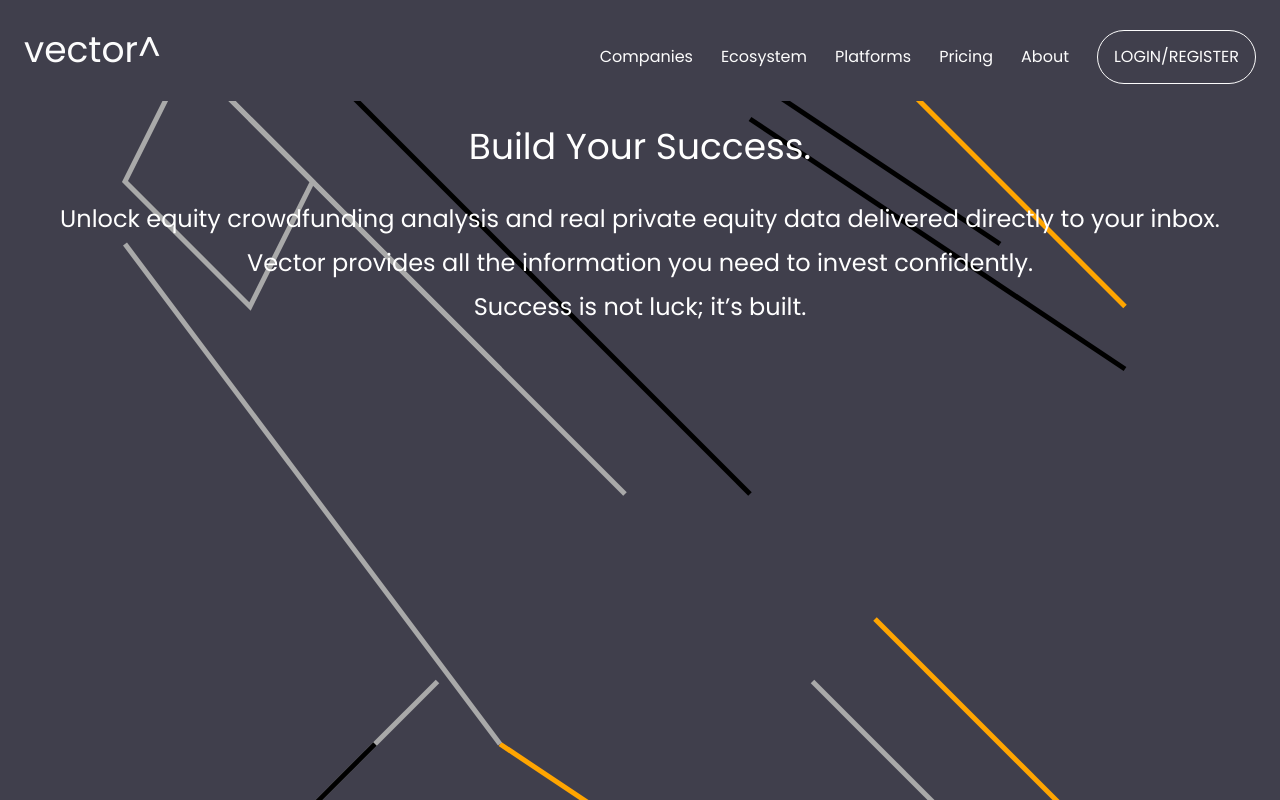
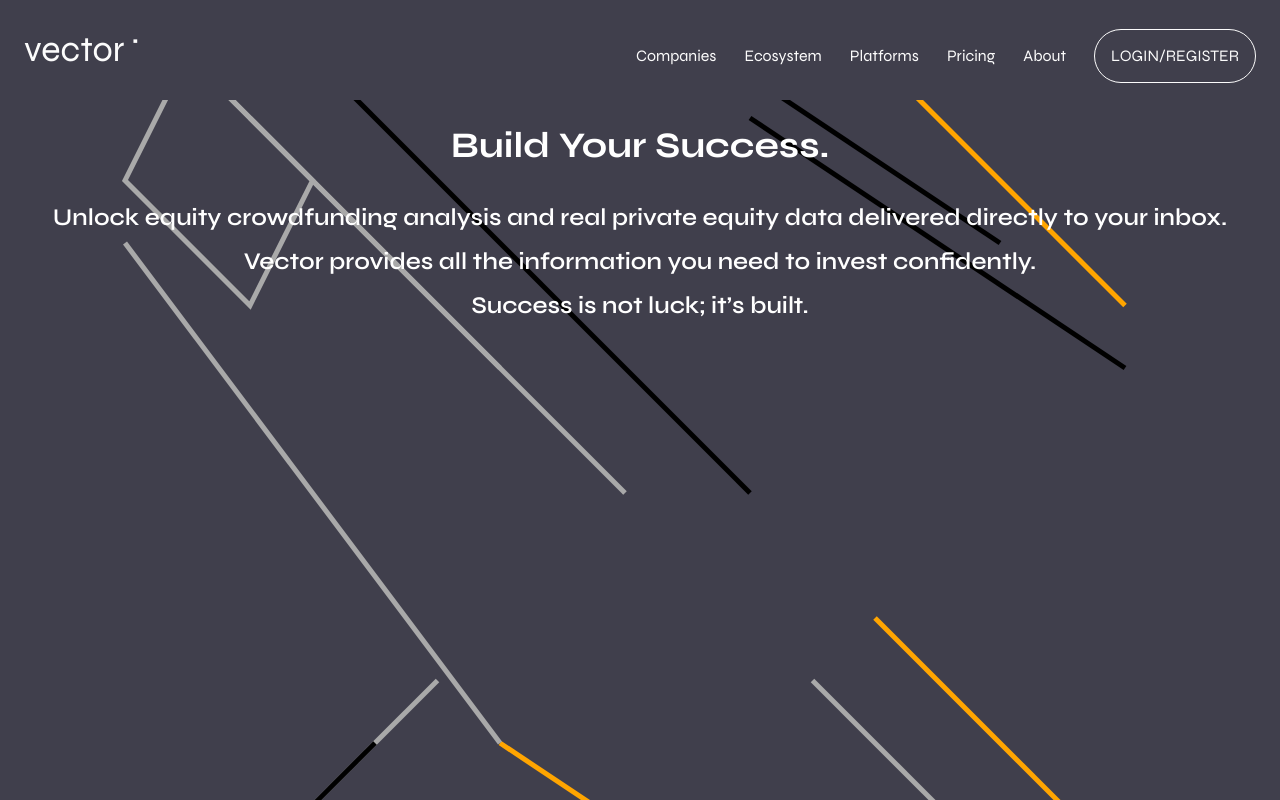
Before and after one commit to jreis13/vector, a Next.js app: page / in a window 1280 px wide. Shown: the top 800 px of the page. Built offline with nearby package versions, Linux system fonts and the light colour scheme.

Commit message:
global changes

```diff
--- a/src/common/styles/globals.css
+++ b/src/common/styles/globals.css
@@ -1,8 +1,42 @@
-@import url("https://fonts.googleapis.com/css2?family=Poppins:wght@300;400;500;600;700&display=swap");
+@import url("https://fonts.googleapis.com/css2?family=Syne:wght@300;400;500;600;700&display=swap");
+@import url("https://fonts.googleapis.com/css2?family=Syne:wght@400..800&display=swap");
 
 @tailwind base;
 @tailwind components;
 @tailwind utilities;
+
+:root {
+  --header-height: 3rem;
+}
+
+.main-hero {
+  height: calc(100vh - var(--header-height));
+}
+
+span {
+  font-family: "Poppins", sans-serif;
+}
+
+h1 {
+  font-family: "Syne", sans-serif;
+  font-size: 64px;
+  font-weight: 700;
+  line-height: 76px;
+}
+
+h2 {
+  font-family: "Syne", sans-serif;
+  font-size: 36px;
+  font-weight: 600;
+  line-height: 42px;
+}
+
+h3 {
+  font-family: "Syne", sans-serif;
+  font-size: 20px;
+  font-weight: 600;
+  line-height: 30px;
+}
 
 body {
   --content-max-width: 1148px;
@@ -15,7 +49,7 @@ body {
   background-color: #403f4c;
   color: #fcfcfc;
 
-  font-family: "Poppins", sans-serif;
+  font-family: "Syne", sans-serif;
   font-size: 16px;
   font-weight: 400;
   line-height: 20px;
```
